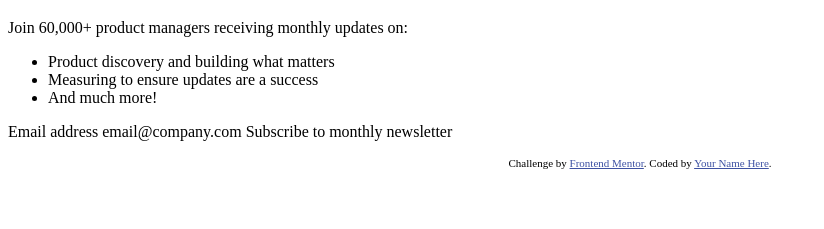
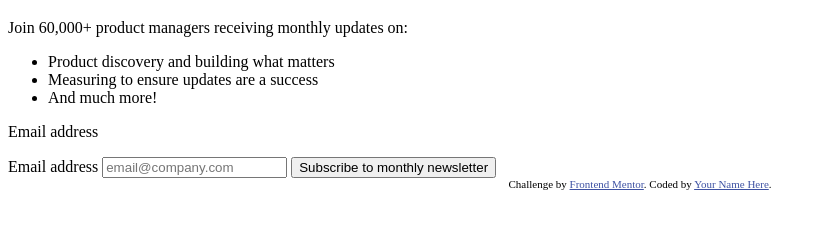
Before and after one commit to MateenSQ/FrontEndMentor, a plain HTML site: page challenges/newsletter-sign-up-with-success-message-main/index.html in a window 1280 px wide. Shown: the part 61-290 px from the top of the page, without its empty margins (0-824 px from the left). Drawn offline with Linux system fonts and the light colour scheme.

Commit message:
added files and form

```diff
--- a/challenges/newsletter-sign-up-with-success-message-main/index.html
+++ b/challenges/newsletter-sign-up-with-success-message-main/index.html
@@ -29,7 +29,7 @@
   </head>
   <body>
     <!-- Sign-up form start -->
-    <div>
+    <div class="SignUp">
       <h1>Stay updated!</h1>
       <p>Join 60,000+ product managers receiving monthly updates on:</p>
       <ul>
@@ -37,7 +37,12 @@
         <li>Measuring to ensure updates are a success</li>
         <li>And much more!</li>
       </ul>
-      <p>Email address email@company.com Subscribe to monthly newsletter</p>
+      <p>Email address</p>
+      <form>
+        <label for="email">Email address</label>
+        <input type="email" name="email" placeholder="email@company.com" />
+        <button>Subscribe to monthly newsletter</button>
+      </form>
     </div>
     <!-- Sign-up form end -->
 
```
Also changed, not shown: challenges/newsletter-sign-up-with-success-message-main/script.js (added), challenges/newsletter-sign-up-with-success-message-main/styles.css (added).
